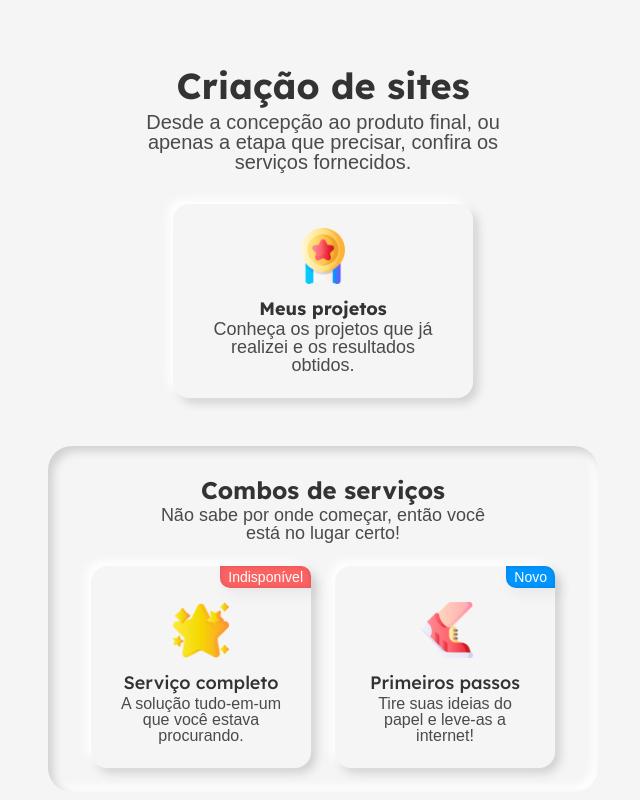
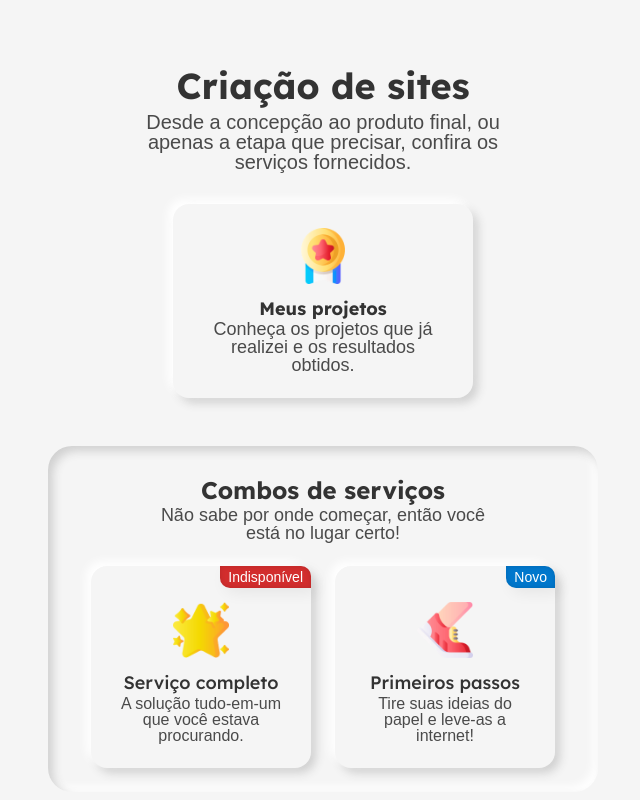
Before and after one commit to andremourasantos/andremourasantos.github.io, a Vue app: page /desenvolvimento-web in a window 1280 px wide. Shown: the top 800 px of the page, without its empty margins (317-957 px from the left). Built offline with nearby package versions, Linux system fonts and the light colour scheme; a web font is replaced by a local one.

Commit message:
add-portfolio-page 1.4.3 - Ajustes de acessibilidade para coloração das etiquetas em ServiceButton e ProjectButton.

```diff
--- a/src/components/ProjectButton.vue
+++ b/src/components/ProjectButton.vue
@@ -123,7 +123,7 @@ export default defineComponent({
 
   #tag {
     position: absolute;
-    background-color: #FF000099;
+    background-color: hsl(0 65% 50% / 1);
     box-shadow: var(--glass_effect-shadow);
     padding: 4px 8px;
     border-radius: 0px 10px 0px 10px;
@@ -133,7 +133,7 @@ export default defineComponent({
   }
 
   #tag.newService {
-    background-color: #0095ff;
+    background-color: hsl(205 100% 40% / 1);
   }
 
   #tag p {
--- a/src/components/ServiceButton.vue
+++ b/src/components/ServiceButton.vue
@@ -146,7 +146,7 @@ export default defineComponent({
 
   #tag {
     position: absolute;
-    background-color: #FF000099;
+    background-color: hsl(0 65% 50% / 1);
     box-shadow: var(--glass_effect-shadow);
     padding: 4px 8px;
     border-radius: 0px 10px 0px 10px;
@@ -156,7 +156,7 @@ export default defineComponent({
   }
 
   #tag.newService {
-    background-color: #0095ff;
+    background-color: hsl(205 100% 40% / 1);
   }
 
   #tag p {
```
